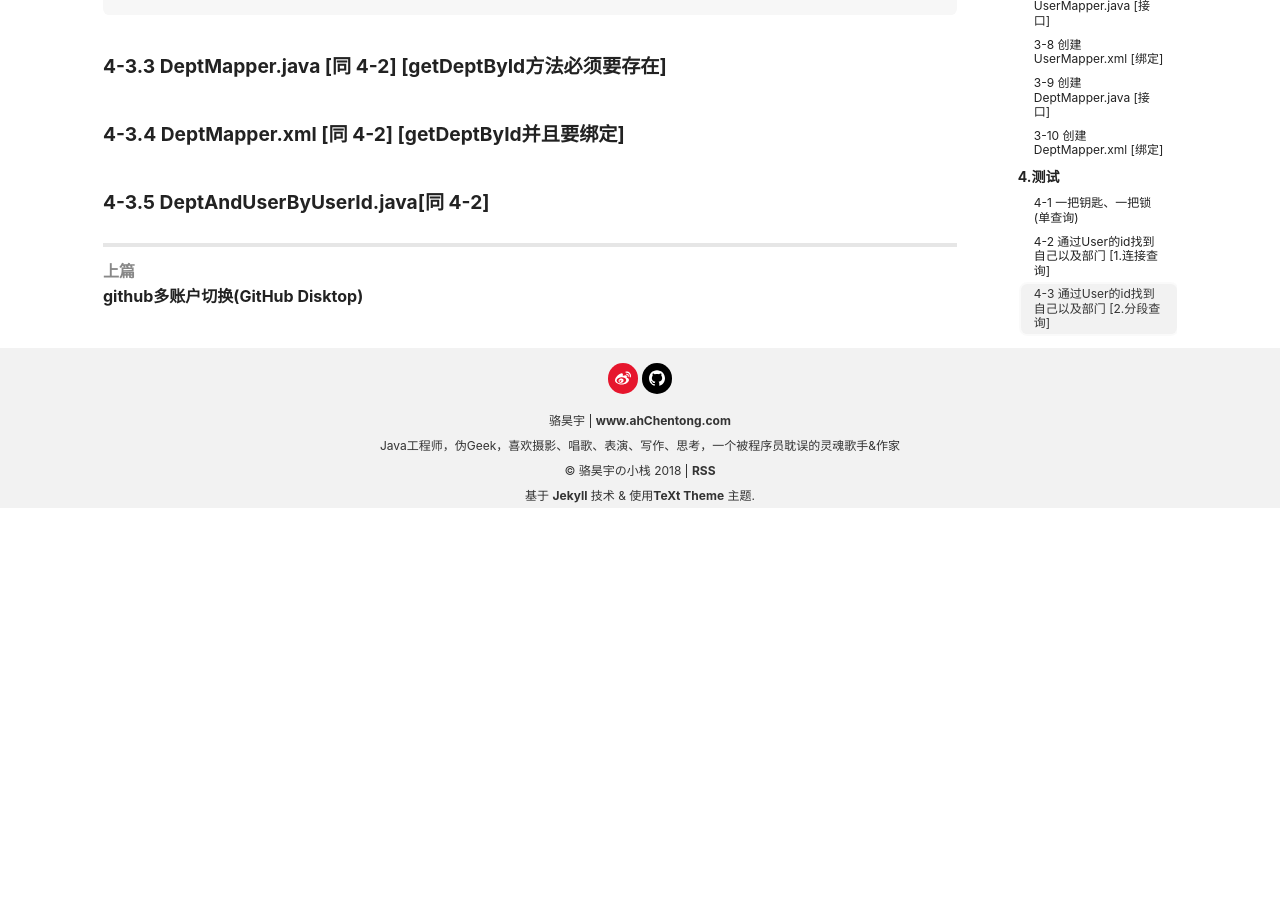
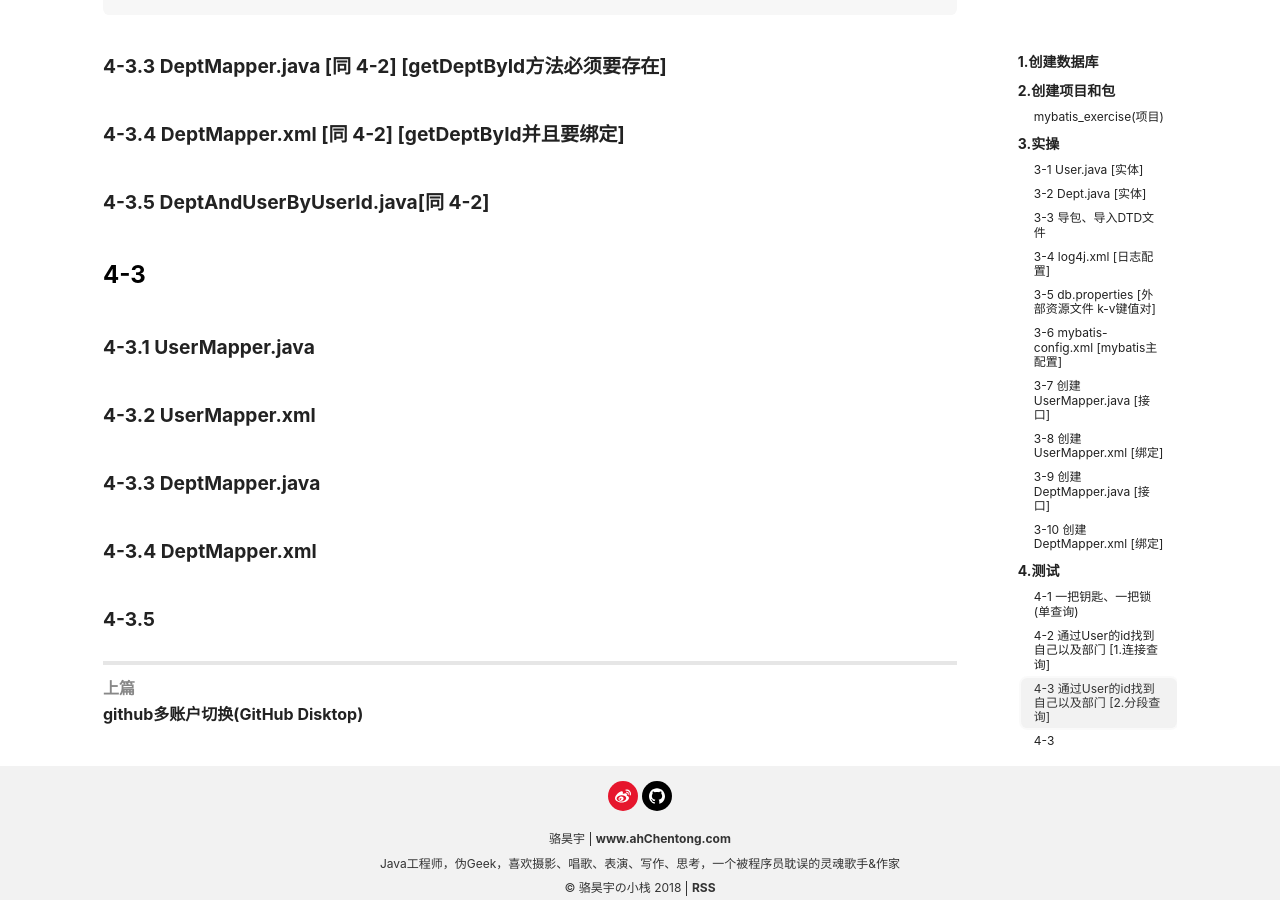
Before and after one commit to B-8B8/koooooooohane.github.io, a Jekyll site: the page built from _posts/2018-10-17-test-myBatis.md, in a window 1280 px wide and 900 px high, scrolled down 10686 px. Built offline with Jekyll 4.4.1, drawn with Linux system fonts in a browser that asks for light colours; nearby versions of some CDN libraries; before the commit the page ends 11199 px from its top, so only the background shows below that.

Commit message:
Update _posts/2018-10-17-test-myBatis.md

```diff
--- a/_posts/2018-10-17-test-myBatis.md
+++ b/_posts/2018-10-17-test-myBatis.md
@@ -527,3 +527,11 @@ public class DeptAndUserByUserId{
 #### 4-3.3 DeptMapper.java [同 4-2] [getDeptById方法必须要存在]
 #### 4-3.4 DeptMapper.xml [同 4-2] [getDeptById并且要绑定]
 #### 4-3.5 DeptAndUserByUserId.java[同 4-2]
+
+
+### 4-3
+#### 4-3.1 UserMapper.java
+#### 4-3.2 UserMapper.xml
+#### 4-3.3 DeptMapper.java
+#### 4-3.4 DeptMapper.xml
+#### 4-3.5
```
